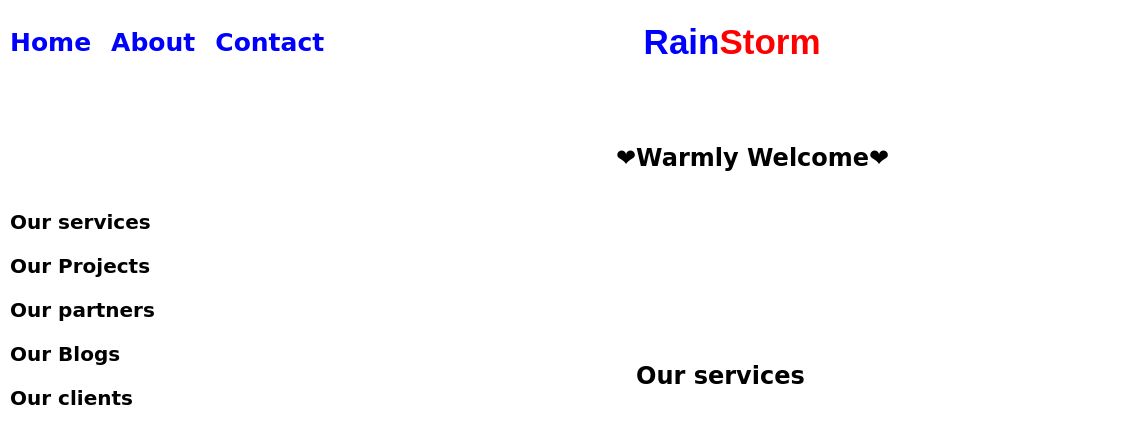
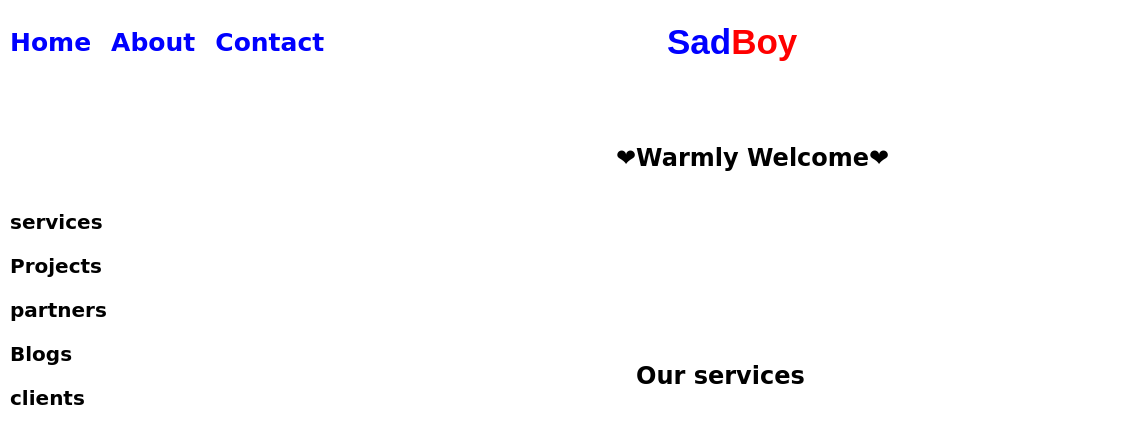
Before and after one commit to santosh2633/santosh.github.io, a plain HTML site: page index.html in a window 1280 px wide. Shown: the top 427 px of the page, 0-1131 px from the left. Drawn offline with Linux system fonts and the light colour scheme; some icons are missing; a web font is replaced by a local one.

Commit message:
update index.html
RainStorm to SadBoy

```diff
--- a/index.html
+++ b/index.html
@@ -2,7 +2,7 @@
 <html>
 <link href="http://fonts.googleapis.com/css?family=FONTNAME" rel="stylesheet" type="text/css" />
 <head>
-	<title>Lauda Binary</title>
+	<title>SadBoy</title>
 	<link rel="stylesheet" type="text/css" href="style.css">
 </head>
 
@@ -16,7 +16,7 @@
 			</ul>
 		</nav>
 		<div id="logo">
-			<a href=""><span style="color:blue;">Rain</span><span style="color:red">Storm</span></a>
+			<a href=""><span style="color:blue;">Sad</span><span style="color:red">Boy</span></a>
 		</div>
 		<nav id="social-links">
 			<ul>
@@ -43,18 +43,18 @@
 	<div id="main">
 		<aside class="">
 			<ul>
-				<li><a href="">Our services</a></li>
-				<li><a href="">Our Projects</a></li>
-				<li><a href="">Our partners</a></li>
-				<li><a href="">Our Blogs</a></li>
-				<li><a href="">Our clients</a></li>
+				<li><a href="">services</a></li>
+				<li><a href="">Projects</a></li>
+				<li><a href="">partners</a></li>
+				<li><a href="">Blogs</a></li>
+				<li><a href="">clients</a></li>
 
 			</ul>
 
 		</aside>
 		<article class="article">
 			<h2 id="welcome">❤Warmly Welcome❤ </h2>
-			<p id="paragraph">Hey it's me Anonymous. I'm the founder of Lauda Binary. I'm very excited to serve you my experienced based works. Just go reading continue bye...
+			<p id="paragraph">Hey it's me Anonymous. I'm the founder of SadBoy. I'm very excited to serve you my experienced based works. Just go reading continue bye...
 			 sed do eiusmod
 				tempor incididunt ut labore et dolore magna aliqua. Ut enim ad minim veniam,
 				quis nostrud exercitation ullamco laboris nisi ut aliquip ex ea commodo
@@ -116,7 +116,7 @@
 		</article>
 
 	</div>
-	<footer>copyright© 2021 LaudaDon
+	<footer>copyright© 2021 SadBoy
 	</footer>
 
 
```
